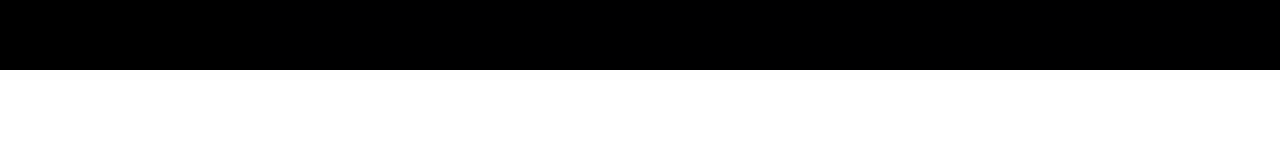
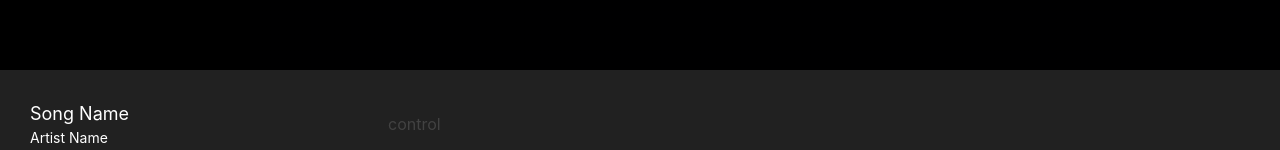
Before and after one commit to manzur1990/music-app, a Next.js app: page / in a window 1280 px wide. Shown: the part 630-780 px from the top of the page. Built offline with nearby package versions, Linux system fonts and the light colour scheme; no server answers; the database is empty.

Commit message:
added player bar ui

```diff
--- /dev/null
+++ b/components/playerBar.tsx
@@ -0,0 +1,17 @@
+import { Box, Flex, Text } from '@chakra-ui/layout'
+
+const PlayerBar = () => {
+  return (
+    <Box height="100px" width="100vw" bg="gray.900" padding="10px">
+      <Flex align="center">
+        <Box padding="20px" color="white" width="30%">
+          <Text fontSize="large">Song Name</Text>
+          <Text fontSize="sm">Artist Name</Text>
+        </Box>
+        <Box width="40%">control</Box>
+      </Flex>
+    </Box>
+  )
+}
+
+export default PlayerBar
--- a/components/playerLayout.tsx
+++ b/components/playerLayout.tsx
@@ -1,4 +1,5 @@
 import { Box } from '@chakra-ui/layout'
+import PlayerBar from './playerBar'
 import Sidebar from './sidebar'
 
 const PlayerLayout = ({ children }) => {
@@ -11,7 +12,7 @@
         <Box height="calc(100vh - 100px)">{children}</Box>
       </Box>
       <Box position="absolute" left="0" bottom="0">
-        player
+        <PlayerBar />
       </Box>
     </Box>
   )
```
